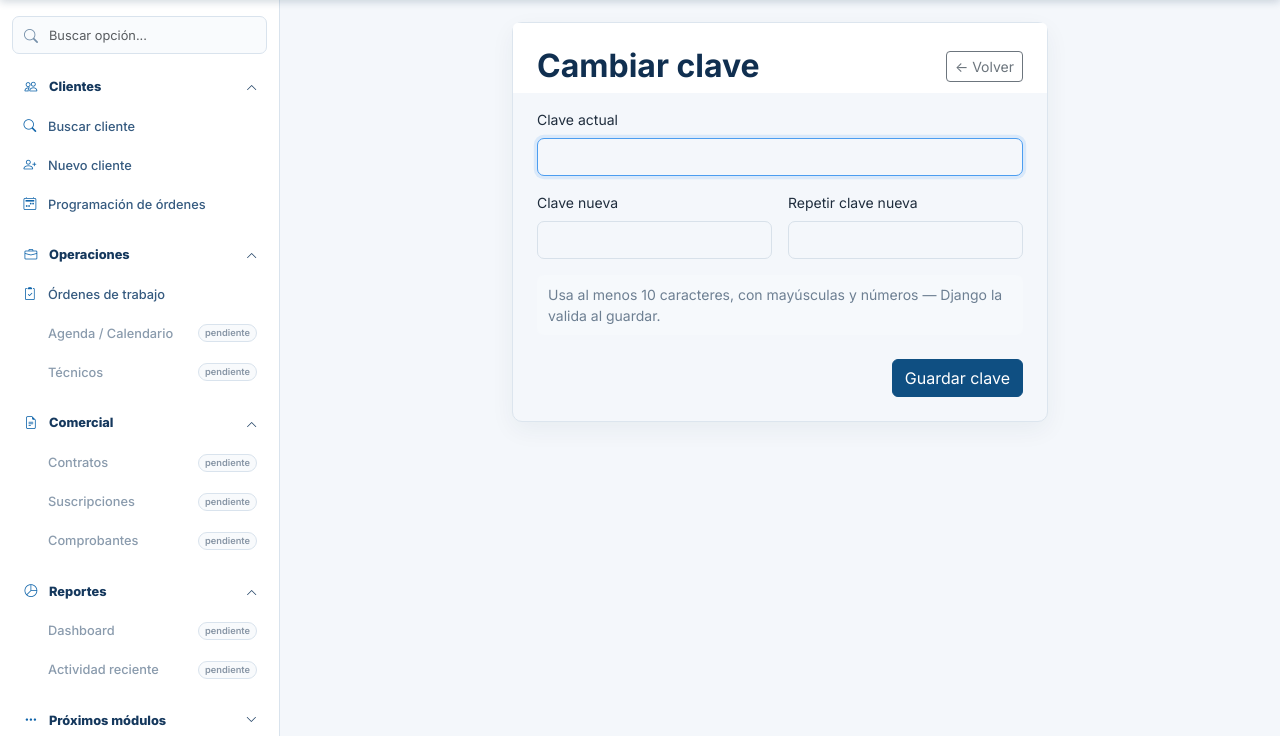
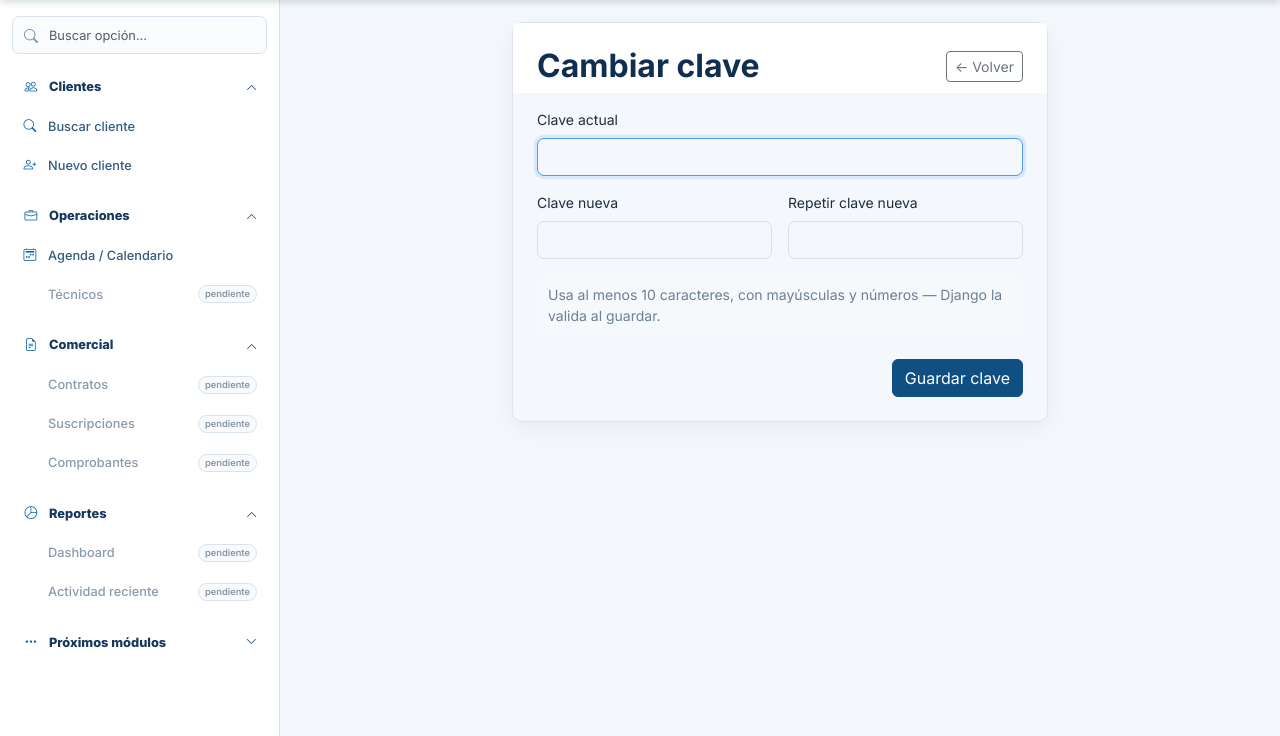
Before and after one commit to AlbertLanda/sicv-telecable, a Django app: page /accounts/clave/ in a window 1280 px wide. Shown: the part 64-800 px from the top of the page. Run offline with Django 5.2, Linux system fonts and the light colour scheme; the visitor is signed in with stand-in values (Sample User, id 1); data comes from the database, SQL or seed files in the repository.

Commit message:
fix: habilitar navegación ATC a clientes y calendario

```diff
--- a/templates/_sidebar.html
+++ b/templates/_sidebar.html
@@ -18,7 +18,7 @@ enlaces; lo pendiente permanece visible sin ofrecer rutas muertas.
             <input type="text" id="sidebarFilter" class="form-control" placeholder="Buscar opción..." autocomplete="off">
         </div>
 
-        <section class="sidebar-section" data-sidebar-section="clientes buscar cliente nuevo cliente programacion ordenes">
+        <section class="sidebar-section" data-sidebar-section="clientes buscar cliente nuevo cliente">
             <button class="sidebar-section-title" type="button" data-bs-toggle="collapse" data-bs-target="#sidebarClientes" aria-expanded="true">
                 <i class="bi bi-people"></i><span>Clientes</span><i class="bi bi-chevron-down chev"></i>
             </button>
@@ -28,23 +28,19 @@ enlaces; lo pendiente permanece visible sin ofrecer rutas muertas.
                     {% if perms.customers.add_customer %}
                         <a class="sidebar-link" href="{% url 'customers:create' %}"><i class="bi bi-person-plus"></i>Nuevo cliente</a>
                     {% endif %}
-                    {% if perms.work_orders.view_workorder %}
-                        <a class="sidebar-link" href="{% url 'work_orders:schedule_board' %}"><i class="bi bi-calendar2-week"></i>Programación de órdenes</a>
-                    {% endif %}
                 </div>
             </div>
         </section>
 
-        <section class="sidebar-section" data-sidebar-section="operaciones ordenes trabajo agenda calendario tecnicos">
+        <section class="sidebar-section" data-sidebar-section="operaciones agenda calendario tecnicos">
             <button class="sidebar-section-title" type="button" data-bs-toggle="collapse" data-bs-target="#sidebarOperaciones" aria-expanded="true">
                 <i class="bi bi-briefcase"></i><span>Operaciones</span><i class="bi bi-chevron-down chev"></i>
             </button>
             <div class="collapse show" id="sidebarOperaciones">
                 <div class="sidebar-links">
                     {% if perms.work_orders.view_workorder %}
-                        <a class="sidebar-link" href="{% url 'work_orders:schedule_board' %}"><i class="bi bi-clipboard2-check"></i>Órdenes de trabajo</a>
+                        <a class="sidebar-link" href="{% url 'work_orders:schedule_board' %}"><i class="bi bi-calendar2-week"></i>Agenda / Calendario</a>
                     {% endif %}
-                    <span class="sidebar-link-pending"><span>Agenda / Calendario</span><span class="pending-tag">pendiente</span></span>
                     <span class="sidebar-link-pending"><span>Técnicos</span><span class="pending-tag">pendiente</span></span>
                 </div>
             </div>
```
